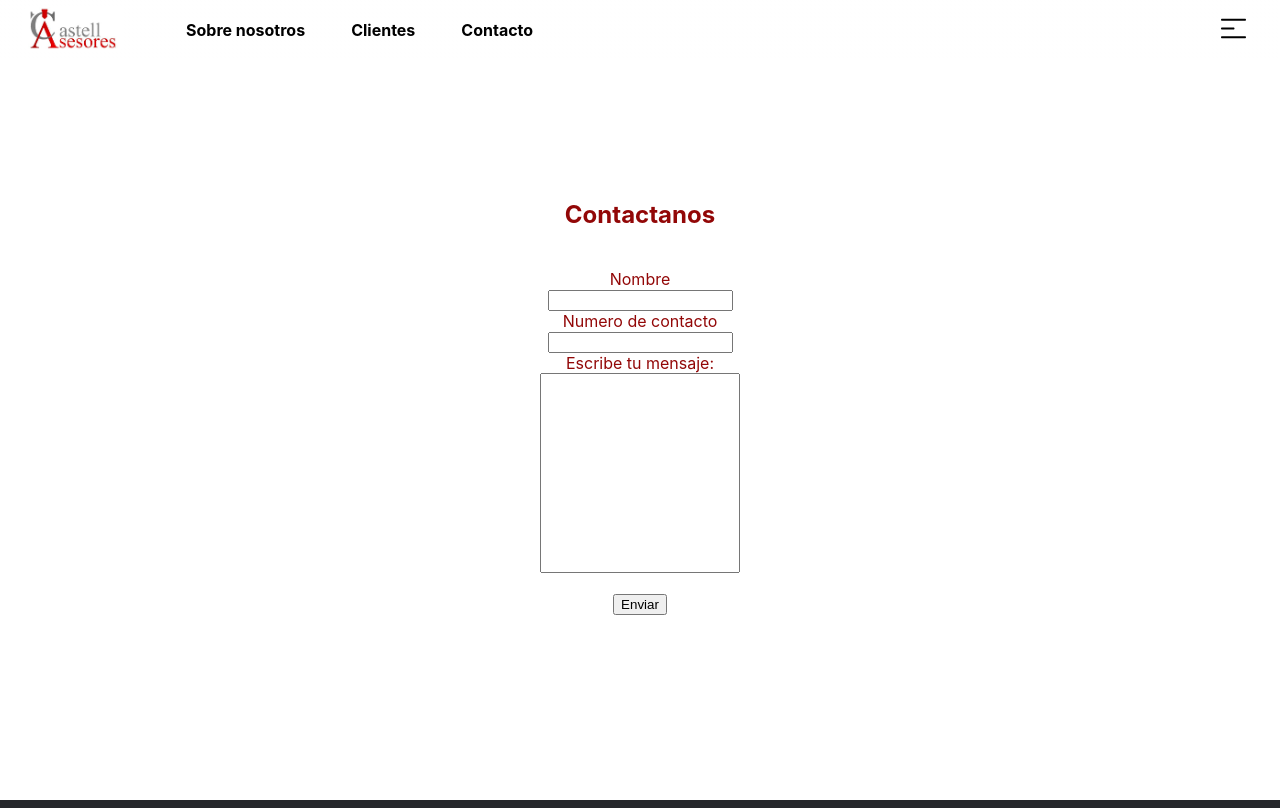
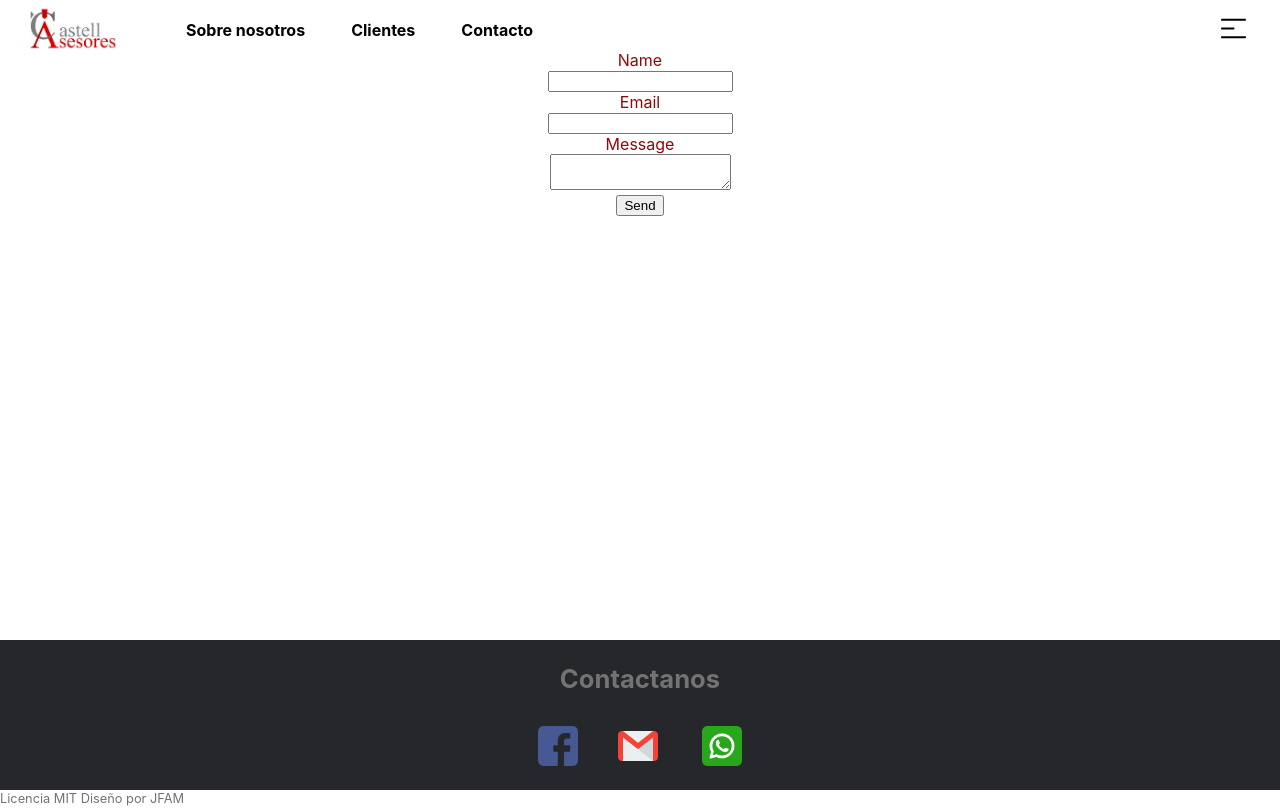
Before and after one commit to Julianfam/castellAsesoresWeb, a Next.js app: page /Contactanos in a window 1280 px wide. Shown: the top 808 px of the page. Built offline with nearby package versions, Linux system fonts and the light colour scheme.

Commit message:
Configuración mensajes automaticos con emailjs

```diff
--- a/package.json
+++ b/package.json
@@ -11,6 +11,7 @@
     "export": "next build && next export"
   },
   "dependencies": {
+    "@emailjs/browser": "^3.10.0",
     "axios": "^1.2.1",
     "core-js": "^3.27.0",
     "eslint": "8.29.0",
--- a/src/pages/Contactanos.jsx
+++ b/src/pages/Contactanos.jsx
@@ -1,24 +1,49 @@
-import React from 'react';
-import styles from '../styles/Contactanos.module.scss';
+import React, { useRef } from 'react';
+import emailjs from '@emailjs/browser';
+import styles from '@styles/Contactanos.module.scss';
 
 const Contactanos = () => {
+  const form = useRef();
+
+  const sendEmail = (e) => {
+    e.preventDefault();
+
+    emailjs.sendForm('service_j5lqnko', 'template_yw4k8sa', form.current, 'D4kSSt11Tl68QzhCs')
+      .then((result) => {
+          alert('Mensaje-enviado');
+          console.log(result.text);
+      }, (error) => {
+        alert(error.text);
+      });
+  };
+
   return (
-    <>
+    <div className={styles.formulario} >
+        <form ref={form} onSubmit={sendEmail}>
+          <div className={styles.formularioseccion}>
+                <div className={styles.label}><label htmlFor="name">Name</label></div>
 
-    <section className={styles.formulario}>
-    <h1> Contactanos</h1>
-      <form className={styles.formFormulario} action="mailto:gerentedeproyectos@castellasesores.com;" method="post" enctype="text/plain"
-        onsubmit="return sendForm()">
-          <label htmlFor="name">Nombre</label><br/>
-          <input type="text" id="name" name="name"/><br/>
-          <label htmlFor="number">Numero de contacto</label><br/>
-          <input type="text" id="number" name="number"/><br/>
-          <label htmlFor="mail">Escribe tu mensaje:</label><br/>
-          <input className={styles.inputMensaje} type="text" id="mail" name="mail"/><br/><br/>
-        <input className={styles.sendButton} type="submit" value="Enviar" id="submit-button"/>
-      </form>
-    </section>
-    </>
+                <input type="text" name="user_name" id="name" />
+          </div>
+
+          <div className={styles.formularioseccion}>
+          <div className={styles.label}><label htmlFor="email">Email</label></div>
+              <input type="email" name="user_email" id="email" />
+          </div>
+
+          <div className={styles.formularioseccion}>
+          <div className={styles.label}><label htmlFor="text">Message</label></div>
+              <textarea className={styles.text} name="message" id="text"  />
+              <div className={styles.input}>
+                <input type="submit" value="Send" />
+              </div>
+
+          </div>
+
+
+            </form>
+    </div>
+
   );
 };
 
--- a/src/pages/SobreNosotros.jsx
+++ b/src/pages/SobreNosotros.jsx
@@ -16,8 +16,10 @@ const SobreNosotros = () => {
 
       <div className={styles.contenedorTexto}>
         <h1>Quienes somos</h1>
-        <p>Somos una empresa colombiana con más de 7 años de experiencia en la formulación e implementación de sistemas de gestión y en servicios profesionales. Estamos comprometidos con el desarrollo empresarial y financiero de nuestros clientes, proporcionando soluciones integrales y efectivas en consultoría, asesoría, auditoria, contabilidad y gestión humana, que brinden valor a las organizaciones.</p>
-      </div>
+        <div className={styles.texto}>
+           <p>Somos una empresa colombiana con más de 7 años de experiencia en la formulación e implementación de sistemas de gestión y en servicios profesionales. Estamos comprometidos con el desarrollo empresarial y financiero de nuestros clientes, proporcionando soluciones integrales y efectivas en consultoría, asesoría, auditoria, contabilidad y gestión humana, que brinden valor a las organizaciones.</p>
+        </div>
+       </div>
     </section>
     </>
   );
--- a/src/styles/Contactanos.module.scss
+++ b/src/styles/Contactanos.module.scss
@@ -2,28 +2,17 @@
 .formulario {
   background-color: white;
   width: 100%;
-  height: 100vh;
+  height: 80vh;
   text-align: center;
   color: $--hospital-green;
+  padding-top: 50px;
+
     h1 {
     margin-top: 0;
     padding-top: 25vh;
   }
 
 }
-.formFormulario {
-  color: $--hospital-green;
-  margin-top: 5vh;
-
-  .inputMensaje{
-    width: 200px;
-    height: 200px;
-    max-width: 200px;
-    white-space: pre;
-  overflow-wrap: normal;
-  overflow-x: scroll;
+.label textarea {
+    height: auto;
   }
-  .sendButton {
-    margin-bottom: 30px;
-  }
-}
--- a/src/styles/Slider.module.scss
+++ b/src/styles/Slider.module.scss
@@ -96,8 +96,6 @@
         display: flex;
         flex-direction: column;
     }
-    .contenedorImagenes .contenedorTextoImagen1 {
 
-    }
 
 }
```
Also changed, not shown: src/styles/SobreNosotros.module.scss (+22 -6 lines), public/sw.js, 1 other file (tests, documents, lock files or other folders).
